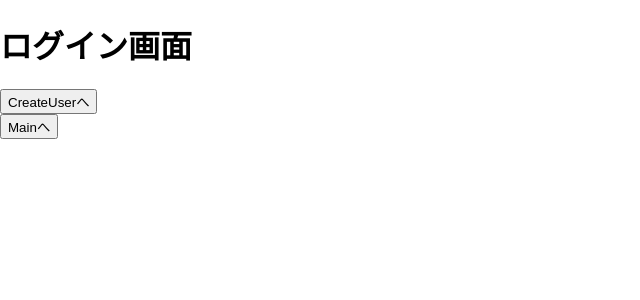
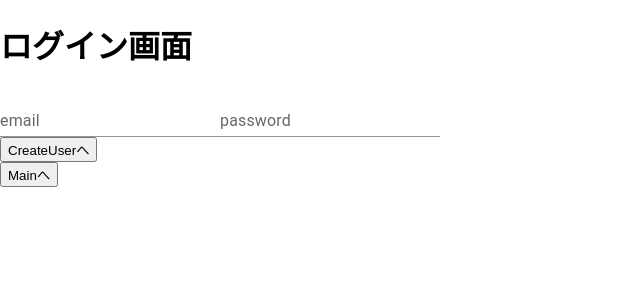
Before and after one commit to Hattori-Takuma/firebase-auth-takuma, a React (Create React App) app: page / in a window 1280 px wide. Shown: the top 300 px of the page, without its empty margins (0-640 px from the left). Built offline with nearby package versions, Linux system fonts and the light colour scheme.

Commit message:
mui をインストールしました。

```diff
--- a/package.json
+++ b/package.json
@@ -3,8 +3,12 @@
   "version": "0.1.0",
   "private": true,
   "dependencies": {
+    "@emotion/react": "^11.4.1",
+    "@emotion/styled": "^11.3.0",
     "@material-ui/core": "^4.12.3",
     "@mui/core": "^5.0.0-alpha.50",
+    "@mui/icons-material": "^5.0.4",
+    "@mui/material": "^5.0.4",
     "@testing-library/jest-dom": "^5.14.1",
     "@testing-library/react": "^11.2.7",
     "@testing-library/user-event": "^12.8.3",
--- a/src/pages/Login.js
+++ b/src/pages/Login.js
@@ -2,6 +2,7 @@ import React from 'react';
 import {
   useHistory
 } from "react-router-dom";
+import TextField from '@mui/material/TextField';
 
 
 const Login = () => {
@@ -18,8 +19,12 @@ const Login = () => {
 
     <div>
       <h1>ログイン画面</h1>
+      <TextField id="standard-basic" label="email" variant="standard" />
+      <TextField id="standard-basic" label="password" variant="standard" />
+
       <div><button onClick={toCreateUser}>CreateUserへ</button></div>
       <div><button onClick={toMain}>Mainへ</button></div>
+
     </div>
   );
 
```
Also changed, not shown: 1 other file (tests, documents, lock files or other folders).
